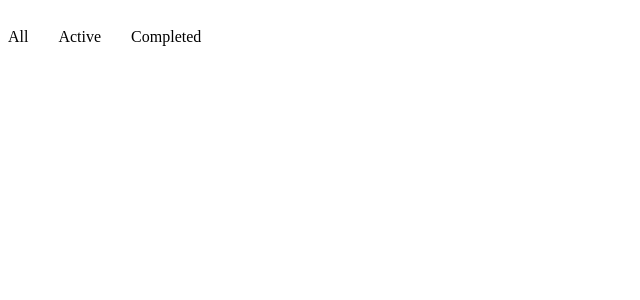
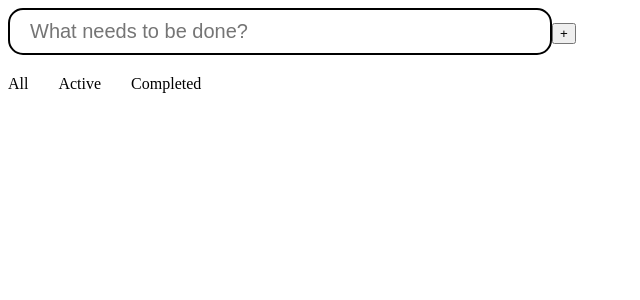
Before and after one commit to AlexeyKrychenko/ToDo-app, an Angular app: page /completed in a window 1280 px wide. Shown: the top 300 px of the page, without its empty margins (0-640 px from the left). Built offline with nearby package versions, Linux system fonts and the light colour scheme.

Commit message:
last: filter, checkbox

```diff
--- a/src/app/active/active.component.css
+++ b/src/app/active/active.component.css
@@ -23,6 +23,7 @@
     border-bottom: 1px solid #000000;
     width: 500px;
     padding: 0px 20px;
+    justify-content: space-between;
 }
 
 .btn-delete{
--- a/src/app/active/active.component.html
+++ b/src/app/active/active.component.html
@@ -1,16 +1,19 @@
 <form>
+
+    <input type="text"
+           placeholder="What needs to be done?"
+           class="form-input" required>
+
+    <button (click)="add()">+</button>
+
     <div *ngFor="let todo of todos.controls; let i = index" class="container-list">
         <input type="checkbox">
-
         <ul class="list-ul">
             <li class="name-todo">{{todo.value.name}}</li>
         </ul>
-
-        <button (click)="deleteTodo(i)"  class="btn-delete">x</button>
-        </div>
-
+        <button (click)="deleteTodo(i)" class="btn-delete">x</button>
+    </div>
     <div *ngIf="todos.length > 0 ">
         <p>{{ length }}</p>
     </div>
-
 </form>
--- a/src/app/all/all.component.css
+++ b/src/app/all/all.component.css
@@ -23,6 +23,7 @@
     border-bottom: 1px solid #000000;
     width: 500px;
     padding: 0px 20px;
+    justify-content: space-between;
 }
 
 .btn-delete{
--- a/src/app/all/all.component.html
+++ b/src/app/all/all.component.html
@@ -1,17 +1,30 @@
+<form [formGroup]="todoForm">
 
-<form [formGroup]="todoForm">
-  <input type="text" placeholder="What needs to be done?" formControlName="addInput" class="form-input">
+    <input type="text"
+           placeholder="What needs to be done?"
+           formControlName="addInput"
+           class="form-input" required>
+
     <button (click)="add()">+</button>
-  <div >
-    <div *ngFor="let todo of todos.controls; let i = index" class="container-list">
-      <input type="checkbox" class="checkbox">
+
+    <div>
+        <div *ngFor="let todo of todos.controls; let i = index"
+             class="container-list">
+
+            <input type="checkbox"
+                   class="checkbox">
+
             <ul class="list-ul">
                 <li class="name-todo">{{todo.value.name}}</li>
             </ul>
+
             <button (click)="deleteTodo(i)" class="btn-delete">x</button>
+
         </div>
     </div>
+
     <div *ngIf="todos.length > 0 ">
         <p>{{ length }}</p>
     </div>
+
 </form>
--- a/src/app/all/all.component.ts
+++ b/src/app/all/all.component.ts
@@ -1,18 +1,20 @@
 import {Component, OnInit} from '@angular/core';
 import {DataService} from '../data.service';
-import {FormArray, FormControl, FormGroup} from '@angular/forms';
+import {FormControl, FormGroup} from '@angular/forms';
 
 @Component({
-  selector: 'app-all',
-  templateUrl: './all.component.html',
-  styleUrls: ['./all.component.css']
+    selector: 'app-all',
+    templateUrl: './all.component.html',
+    styleUrls: ['./all.component.css']
 })
 
 export class AllComponent implements OnInit {
     todos;
     length;
     todoForm: FormGroup;
-    constructor(private data: DataService) {}
+
+    constructor(private data: DataService) {
+    }
 
     ngOnInit() {
         this.getTodos();
@@ -30,8 +32,9 @@ export class AllComponent implements OnInit {
     add() {
         this.data.addTodo(this.todoForm.value.addInput);
         this.length = this.data.lengthArray();
+        this.todoForm.reset();
         console.log(this.todos);
-}
+    }
 
     deleteTodo(i) {
         this.data.deleteTodo(i);
--- a/src/app/completed/completed.component.css
+++ b/src/app/completed/completed.component.css
@@ -23,6 +23,7 @@
     border-bottom: 1px solid #000000;
     width: 500px;
     padding: 0px 20px;
+    justify-content: space-between;
 }
 
 .btn-delete{
@@ -35,6 +36,3 @@
     border: none;
     font-size: 30px;
 }
-
-.checkbox{
-}
--- a/src/app/completed/completed.component.html
+++ b/src/app/completed/completed.component.html
@@ -1,6 +1,14 @@
 <form>
+
+  <input type="text"
+         placeholder="What needs to be done?"
+         formControlName="addInput"
+         class="form-input" required>
+
+  <button (click)="add()">+</button>
+
   <div *ngFor="let todo of todos.controls; let i = index" class="container-list">
-    <input type="checkbox">
+    <input type="checkbox" class="roundedTwo">
 
     <ul class="list-ul">
       <li class="name-todo">{{todo.value.name}}</li>
--- a/src/app/data.service.ts
+++ b/src/app/data.service.ts
@@ -8,7 +8,7 @@ export class DataService {
     todos: FormArray = new FormArray([]);
     length;
 
-getTodos(){
+    getTodos() {
         return this.todos;
     }
 
@@ -16,14 +16,14 @@ addTodo(value) {
         this.todos.push(this.fillForm(value));
     }
 
-fillForm(value: string){
+    fillForm(value: string) {
         return new FormGroup({
             name: new FormControl(value),
-      check: new FormControl(false)
+            check: new FormControl(true)
         });
     }
 
-deleteTodo( i: number ) {
+    deleteTodo(i: number) {
         this.todos.removeAt(i);
     }
 
```
Also changed, not shown: src/app/active/active.component.ts (+11 -2 lines). Lines whose indentation alone changed are shown as unchanged.
